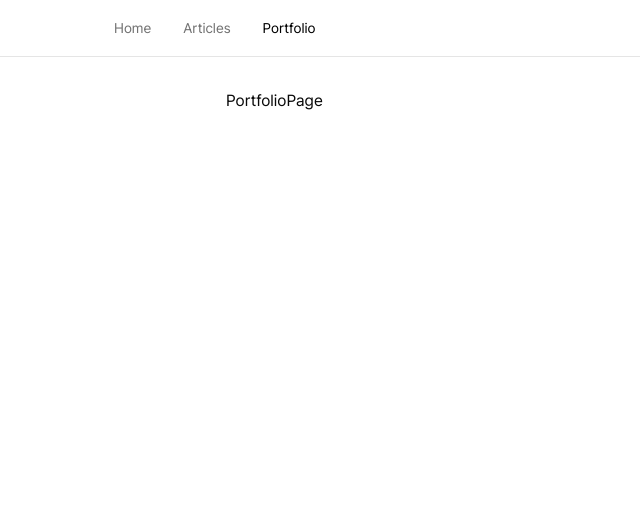
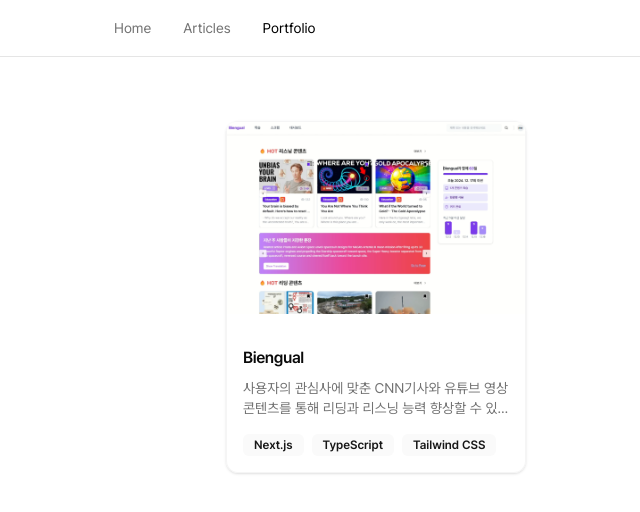
Before and after one commit to smosco/smosco.blog, a Next.js app: page /portfolio in a window 1280 px wide. Shown: the top 512 px of the page, without its empty margins (102-742 px from the left). Built offline with nearby package versions, Linux system fonts and the light colour scheme.

Commit message:
feat: 포트폴리오 페이지 프로젝트 리스트

```diff
--- a/src/app/portfolio/page.tsx
+++ b/src/app/portfolio/page.tsx
@@ -1,5 +1,24 @@
-import React from 'react';
+import ProjectCard from '@/components/ProjectCard';
+
+const projects = [
+  {
+    id: 'biengual',
+    title: 'Biengual',
+    description:
+      '사용자의 관심사에 맞춘 CNN기사와 유튜브 영상 콘텐츠를 통해 리딩과 리스닝 능력 향상할 수 있는 무료 영어학습 플랫폼입니다.',
+    imageUrl: '/images/메인썸.png',
+    demoUrl: 'https://example.com/blog',
+    githubUrl: 'https://github.com/username/blog',
+    tags: ['Next.js', 'TypeScript', 'Tailwind CSS'],
+  },
+];
 
 export default function PortfolioPage() {
-  return <div>PortfolioPage</div>;
+  return (
+    <div className="container mx-auto grid gap-6 py-8 grid-cols-1 md:grid-cols-2">
+      {projects.map((project) => (
+        <ProjectCard key={project.id} {...project} />
+      ))}
+    </div>
+  );
 }
```
